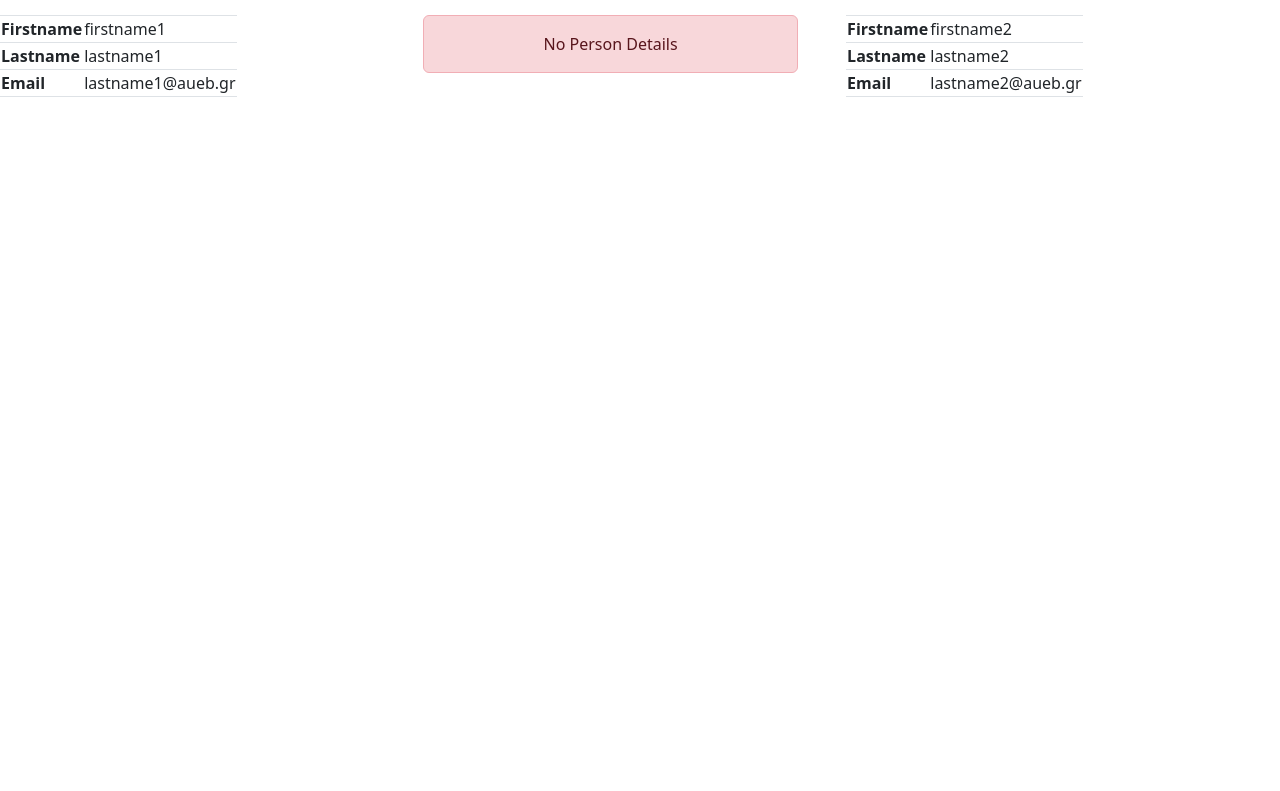
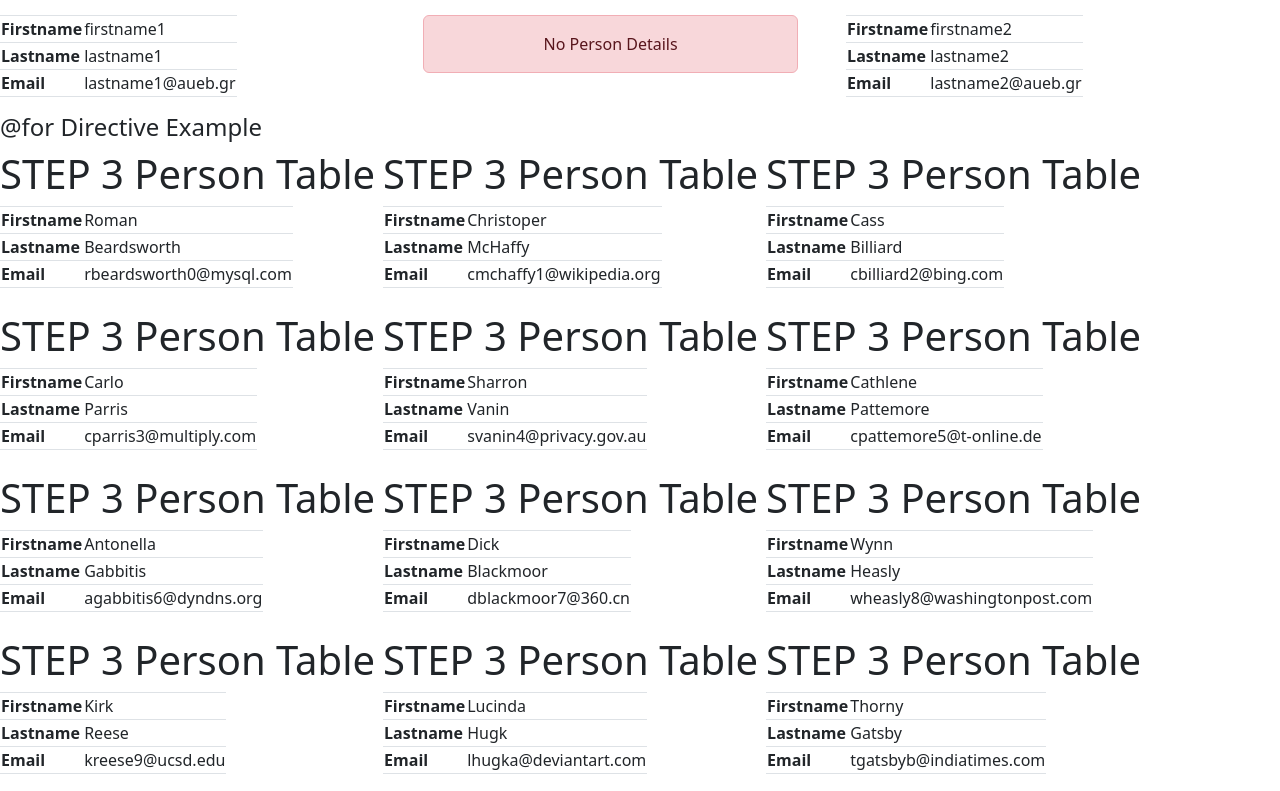
Before and after one commit to nikolaidiphmm-source/cf9-frontend, an Angular app: page / in a window 1280 px wide. Shown: the part 389-1180 px from the top of the page. Before the commit the page ends 800 px from the top, so only its background shows below. Built offline with nearby package versions, Linux system fonts and the light colour scheme.

Commit message:
feat: add for directive

```diff
--- a/src/app/app.html
+++ b/src/app/app.html
@@ -24,3 +24,8 @@
   <app-step3-person-table-input ></app-step3-person-table-input>
   <app-step3-person-table-input [person]="Person2"></app-step3-person-table-input>
 </div>
+
+<!--Step 4 for directive example-->
+<div>
+  <app-step4-for-directive></app-step4-for-directive>
+</div>
--- a/src/app/app.ts
+++ b/src/app/app.ts
@@ -2,12 +2,13 @@
 import { RouterOutlet } from '@angular/router';
 import { Step2PersonTable } from './components/step2-person-table/step2-person-table';
 import { Step3PersonTableInput } from './components/step3-person-table-input/step3-person-table-input';
+import { Step4ForDirective } from './components/step4-for-directive/step4-for-directive';
 
 import { IPerson } from './shared/interface/person';
 
 @Component({
   selector: 'app-root',
-  imports: [Step2PersonTable, Step3PersonTableInput],
+  imports: [Step2PersonTable, Step3PersonTableInput, Step4ForDirective],
   templateUrl: './app.html',
   styleUrl: './app.css'
 })
--- a/src/app/components/step4-for-directive/step4-for-directive.html
+++ b/src/app/components/step4-for-directive/step4-for-directive.html
@@ -1 +1,8 @@
-<p>step4-for-directive works!</p>
+<h4>{{'@for'}} Directive Example</h4>
+
+<div class="d-flex flex-wrap text-nowrap gap-2">
+    @for (p of persons; track p){
+        <app-step3-person-table-input [person]="p"></app-step3-person-table-input>
+    }
+
+</div>
--- a/src/app/components/step4-for-directive/step4-for-directive.ts
+++ b/src/app/components/step4-for-directive/step4-for-directive.ts
@@ -1,9 +1,10 @@
 import { Component } from '@angular/core';
 import { IPerson } from '../../shared/interface/person';
+import { Step3PersonTableInput } from '../step3-person-table-input/step3-person-table-input';
 
 @Component({
   selector: 'app-step4-for-directive',
-  imports: [],
+  imports: [Step3PersonTableInput],
   templateUrl: './step4-for-directive.html',
   styleUrl: './step4-for-directive.css',
 })
```
